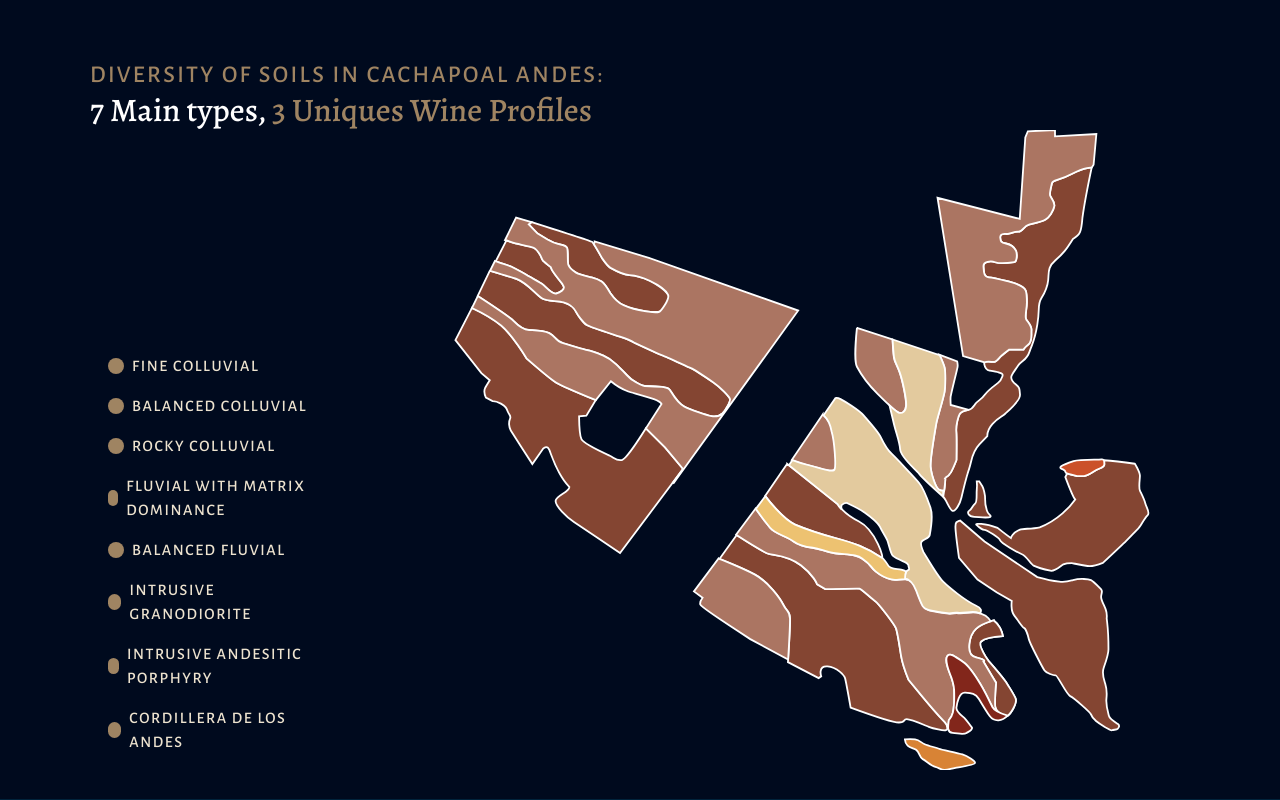
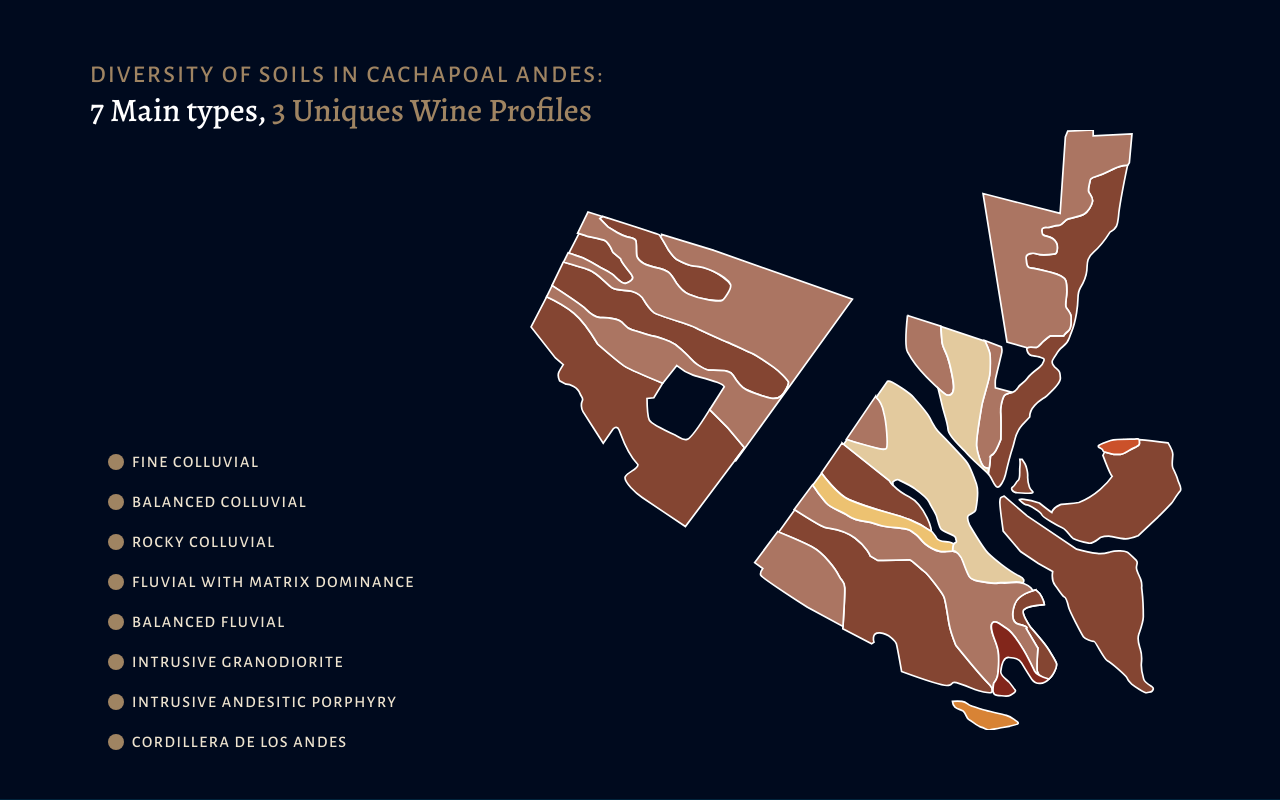
Before and after one commit to RenzoCostarelli/san-pedro, a Next.js app: page /soils in a window 1280 px wide. Shown: the part 1560-2360 px from the top of the page. Built offline with nearby package versions, Linux system fonts and the light colour scheme.

Commit message:
agrega padding

```diff
--- a/components/soils-map.tsx
+++ b/components/soils-map.tsx
@@ -16,8 +16,8 @@ export default function SoilsMap() {
   const closeDialog = () => setActiveSoilId(null);
 
   return (
-    <div className="grid md:grid-cols-12 gap-4">
-      <div className="md:col-span-2 md:col-start-2  grid items-end">
+    <div className="grid md:grid-cols-12 gap-4 ">
+      <div className="md:col-span-3 md:col-start-2  grid items-end ">
         <div>
           <ul>
             {soilTypes.map((soil) => (
@@ -37,7 +37,7 @@ export default function SoilsMap() {
           </ul>
         </div>
       </div>
-      <div className=" md:col-span-9 md:h-[80vh]">
+      <div className=" md:col-span-8 md:h-[80vh] pb-10">
         <svg
           xmlns="http://www.w3.org/2000/svg"
           version="1.1"
```
